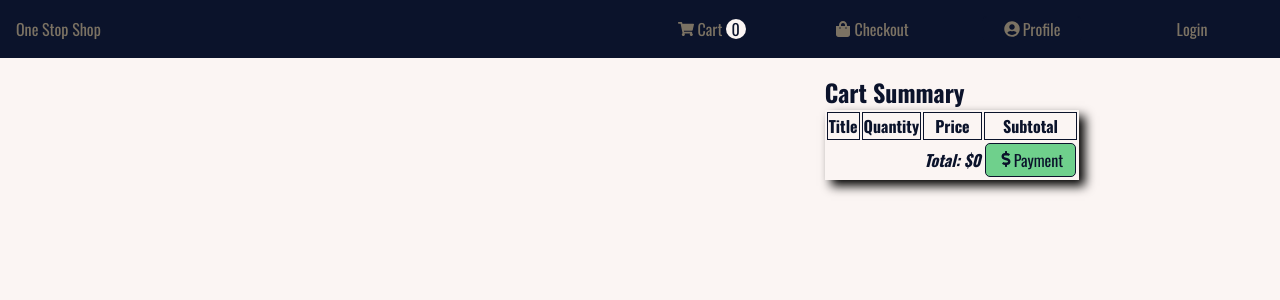
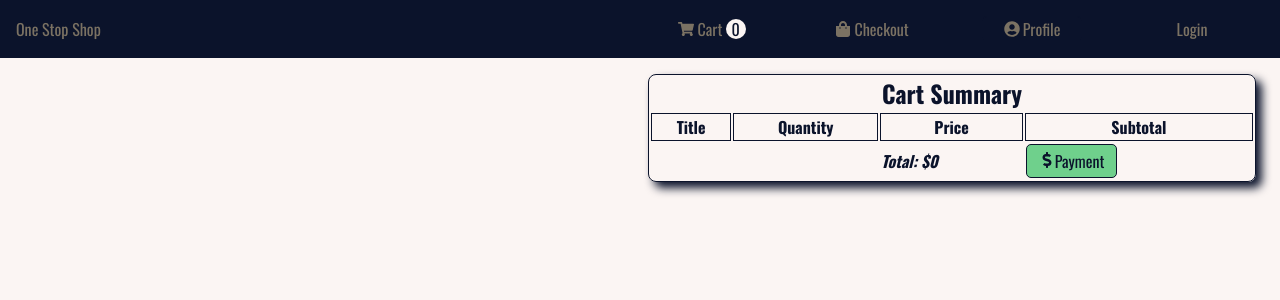
Before and after one commit to Aim4dabush/one-stop-shop, a React (Create React App) app: page /cart in a window 1280 px wide. Shown: the top 300 px of the page. Built offline with nearby package versions, Linux system fonts and the light colour scheme.

Commit message:
edited style of summary card

```diff
--- a/src/components/cart/summary-card/SummaryCard.js
+++ b/src/components/cart/summary-card/SummaryCard.js
@@ -27,9 +27,9 @@ const SummaryCard = () => {
   }, 0);
 
   return (
-    <div className={styles.container}>
-      <h1>Cart Summary</h1>
-      <table className={styles.card}>
+    <div className={styles.card}>
+      <h1 className={styles.title}>Cart Summary</h1>
+      <table>
         <thead>
           <tr>
             <th>Title</th>
--- a/src/components/cart/summary-card/SummaryCard.module.scss
+++ b/src/components/cart/summary-card/SummaryCard.module.scss
@@ -1,8 +1,12 @@
 @import "../../../SassVariables.scss";
 
-.container {
-  .card {
-    box-shadow: 6px 6px 10px black;
+.card {
+  border: 1px solid $secondary;
+  border-radius: 8px;
+  box-shadow: 6px 6px 10px $secondary;
+  width: 100%;
+
+  table {
     width: 100%;
 
     th {
@@ -14,4 +18,8 @@
       font-weight: $bold;
     }
   }
+
+  .title {
+    text-align: center;
+  }
 }
```
